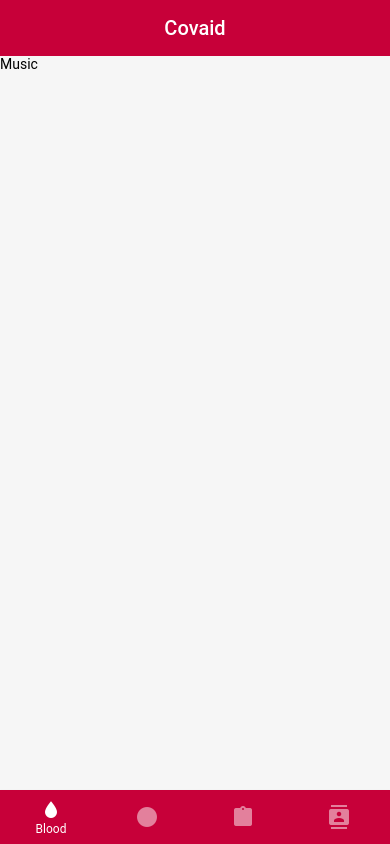
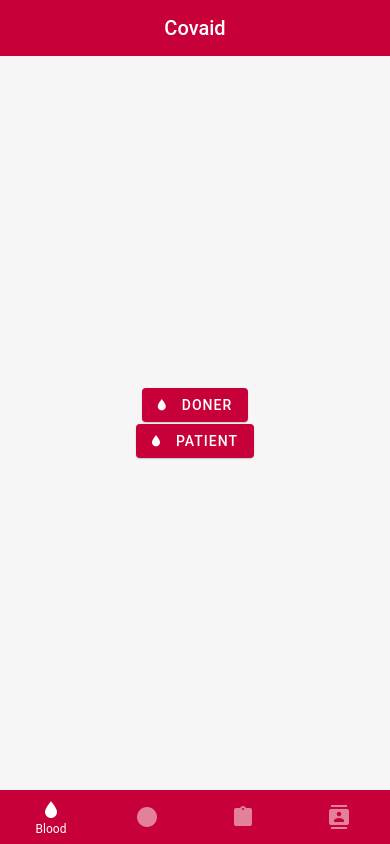
Before and after one commit to trycatchlabs/plasma-search-react-native, a React Native app: screen / in a window 390 px wide. Built offline with nearby package versions, Linux system fonts and the light colour scheme.

Commit message:
navigation page

```diff
--- a/components/BottomNav.js
+++ b/components/BottomNav.js
@@ -2,14 +2,10 @@ import * as React from 'react';
 import { StyleSheet, View } from 'react-native';
 import { BottomNavigation, Text } from 'react-native-paper';
 import Header from '../components/Header';
-
-const MusicRoute = () => <Text>Music</Text>;
-
-const AlbumsRoute = () => <Text>Albums</Text>;
-
-const RecentsRoute = () => <Text>Recents</Text>;
-
-const RecentsRoute2 = () => <Text>Recents2</Text>;
+import Blood from '../screens/Blood';
+import Misc from '../screens/Misc';
+import Oxygen from '../screens/Oxygen';
+import Profile from '../screens/Profile'
 
 function BottomNav() {
     const [index, setIndex] = React.useState(0);
@@ -17,15 +13,13 @@ function BottomNav() {
         { key: 'Blood', title: 'Blood', icon: 'water' },
         { key: 'albums', title: 'Oxygen', icon: 'circle' },
         { key: 'recents', title: 'Misc', icon: 'clipboard' },
-        { key: 'Profile', title: 'Profile', icon: 'contacts' },
-
-
+        { key: 'Profile', title: 'Profile', icon: 'contacts' }
       ]);
       const renderScene = BottomNavigation.SceneMap({
-        Blood: MusicRoute,
-        albums: AlbumsRoute,
-        recents: RecentsRoute,
-        Profile: RecentsRoute2,
+        Blood: Blood,
+        albums: Oxygen,
+        recents: Misc,
+        Profile: Profile,
       });
     return (
             <BottomNavigation
--- /dev/null
+++ b/screens/Blood.js
@@ -0,0 +1,23 @@
+import * as React from 'react'
+import {View } from 'react-native';
+import { Button, Divider } from 'react-native-paper';
+
+function Blood(){
+
+    return(
+        <View style={{ justifyContent: 'center', alignItems: 'center', flex: 1 }}>
+        <Button icon="water" mode="contained" onPress={() => console.log('Pressed')}>
+            Doner
+        </Button>
+        <Divider />
+        <Divider />
+        <Button icon="water" mode="contained" onPress={() => console.log('Pressed')}>
+            Patient
+        </Button>
+    </View>
+    )
+
+}
+
+
+export default Blood;
--- /dev/null
+++ b/screens/Misc.js
@@ -0,0 +1,23 @@
+import * as React from 'react'
+import {View } from 'react-native';
+import { Button, Divider } from 'react-native-paper';
+
+function Misc(){
+
+    return(
+        <View style={{ justifyContent: 'center', alignItems: 'center', flex: 1 }}>
+        <Button icon="water" mode="contained" onPress={() => console.log('Pressed')}>
+            Doner
+        </Button>
+        <Divider />
+        <Divider />
+        <Button icon="water" mode="contained" onPress={() => console.log('Pressed')}>
+            Patient
+        </Button>
+    </View>
+    )
+
+}
+
+
+export default Misc;
--- /dev/null
+++ b/screens/Oxygen.js
@@ -0,0 +1,23 @@
+import * as React from 'react'
+import {View } from 'react-native';
+import { Button, Divider } from 'react-native-paper';
+
+function Oxygen(){
+
+    return(
+        <View style={{ justifyContent: 'center', alignItems: 'center', flex: 1 }}>
+        <Button icon="water" mode="contained" onPress={() => console.log('Pressed')}>
+            Doner
+        </Button>
+        <Divider />
+        <Divider />
+        <Button icon="water" mode="contained" onPress={() => console.log('Pressed')}>
+            Patient
+        </Button>
+    </View>
+    )
+
+}
+
+
+export default Oxygen;
--- /dev/null
+++ b/screens/Profile.js
@@ -0,0 +1,14 @@
+import * as React from 'react'
+
+import { BottomNavigation, Text } from 'react-native-paper';
+
+function Profile(){
+
+    return(
+        <Text>Profile</Text>
+    )
+
+}
+
+
+export default Profile;
```
